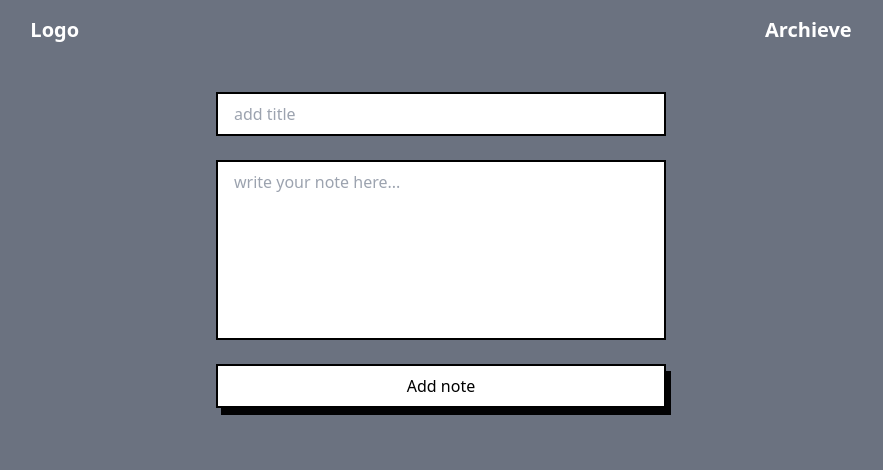
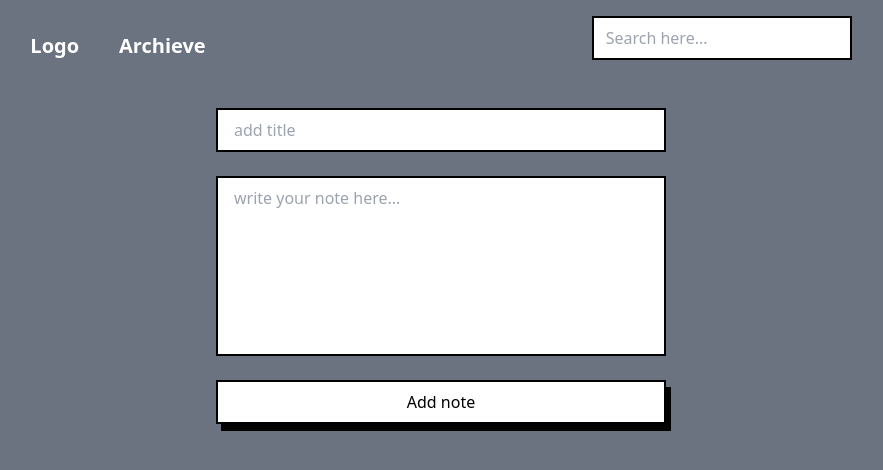
Before and after one commit to Maulidin-Ilham/idcamp-note-app, a React (Vite) app: page / in a window 1280 px wide. Shown: the top 470 px of the page, without its empty margins (199-1082 px from the left). Built offline with nearby package versions, Linux system fonts and the light colour scheme.

Commit message:
fixing navbar

```diff
--- a/src/components/Navbar.jsx
+++ b/src/components/Navbar.jsx
@@ -1,12 +1,17 @@
 const Navbar = () => {
   return (
     <>
-      <div className="w-2/3  flex justify-between p-4">
-        <div>
+      <div className="w-2/3  flex justify-between p-4 ">
+        <div className="flex flex-row space-x-10 items-end justify-center ">
           <h1 className="text-xl font-semibold cursor-pointer ">Logo</h1>
+          <h1 className="text-xl font-semibold cursor-pointer">Archieve</h1>
         </div>
-        <div>
-          <h1 className="text-xl font-semibold cursor-pointer">Archieve</h1>
+        <div className="flex justify-center items-center">
+          <input
+            type="text"
+            placeholder="Search here..."
+            className="px-3 py-2 w-[260px] border-2 border-black text-black"
+          />
         </div>
       </div>
     </>
```
